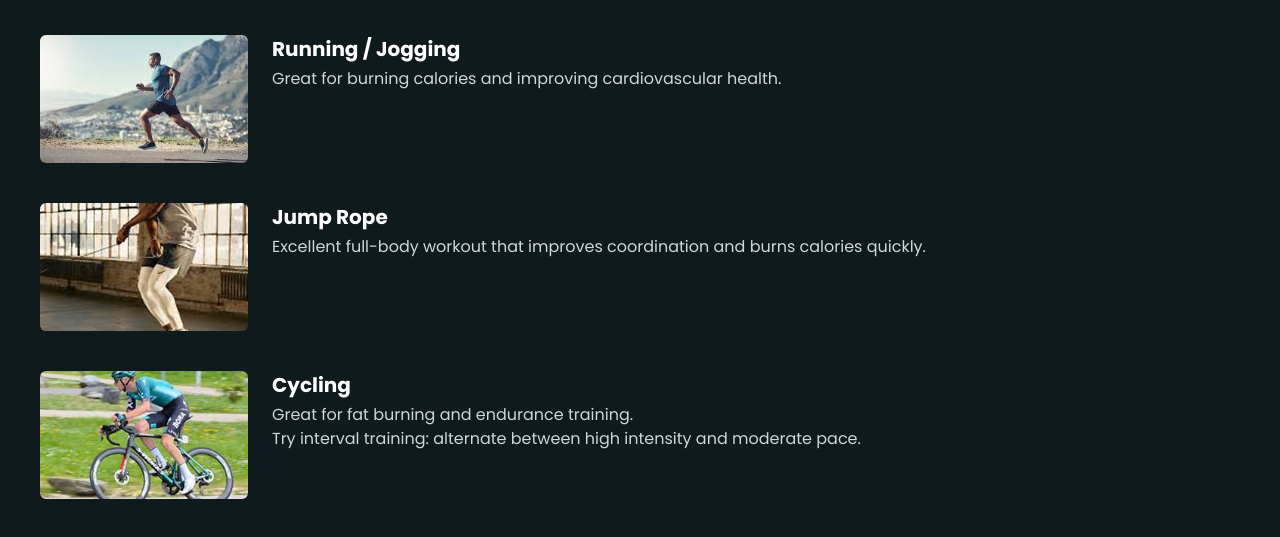
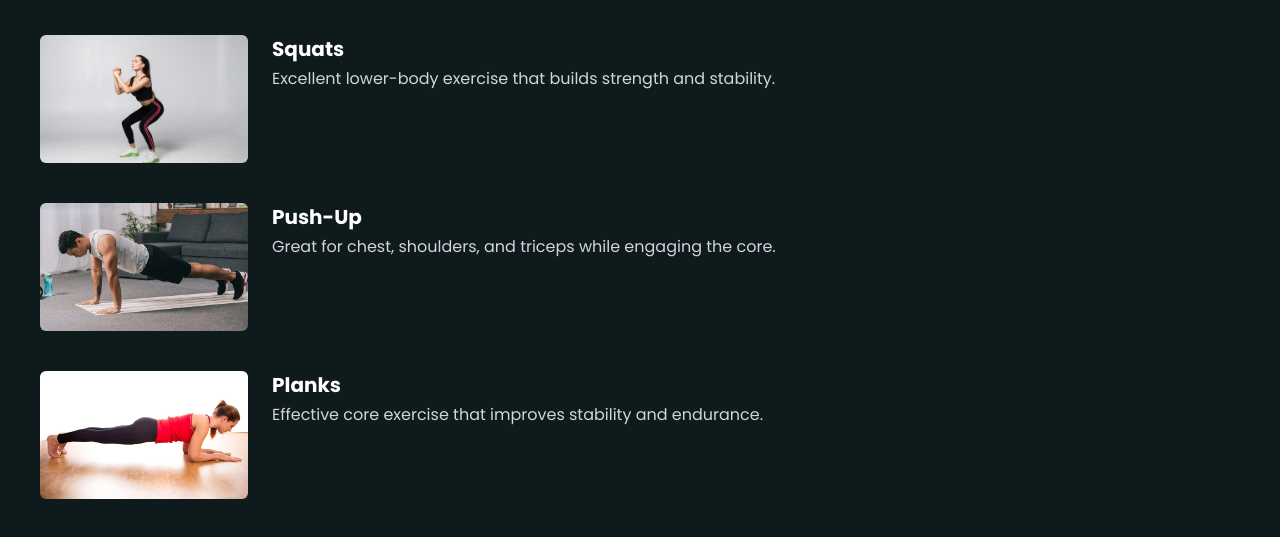
Before and after one commit to carloslrnts/FITnSYNC, a website: page pages/bodyweightwork.html in a window 1280 px wide. Shown: the part 197-734 px from the top of the page. Drawn offline with nearby package versions, Linux system fonts and the light colour scheme; files that its build step writes are made by us from their sources; sample sign-in values are in the browser's storage.

Commit message:
added new assets and update several pages

```diff
--- a/pages/bodyweightwork.html
+++ b/pages/bodyweightwork.html
@@ -72,49 +72,44 @@
 
       <!-- LIST -->
       <div class="space-y-10">
-        <!-- Running -->
+        <!-- Squats -->
         <div class="flex items-start space-x-6">
           <img
-            src="../assets/weight/running.png"
+            src="../assets/bodyweight/squats.jpg"
             class="w-52 h-32 object-cover rounded-md transition-all duration-300 transform hover:scale-105 hover:brightness-110 hover:shadow-lg"
           />
           <div>
-            <h3 class="text-xl font-bold mb-1">Running / Jogging</h3>
+            <h3 class="text-xl font-bold mb-1">Squats</h3>
             <p class="text-gray-300">
-              Great for burning calories and improving cardiovascular health.
+              Excellent lower-body exercise that builds strength and stability.
             </p>
           </div>
         </div>
 
-        <!-- Jump Rope -->
+        <!-- Push-Up -->
         <div class="flex items-start space-x-6">
           <img
-            src="../assets/weight/jumprope.png"
+            src="../assets/bodyweight/pushup.jpg"
             class="w-52 h-32 object-cover rounded-md transition-all duration-300 transform hover:scale-105 hover:brightness-110 hover:shadow-lg"
           />
           <div>
-            <h3 class="text-xl font-bold mb-1">Jump Rope</h3>
+            <h3 class="text-xl font-bold mb-1">Push-Up</h3>
             <p class="text-gray-300">
-              Excellent full-body workout that improves coordination and burns
-              calories quickly.
+              Great for chest, shoulders, and triceps while engaging the core.
             </p>
           </div>
         </div>
 
-        <!-- Cycling -->
+        <!-- Planks -->
         <div class="flex items-start space-x-6">
           <img
-            src="../assets/weight/cycling.png"
+            src="../assets/bodyweight/planks.webp"
             class="w-52 h-32 object-cover rounded-md transition-all duration-300 transform hover:scale-105 hover:brightness-110 hover:shadow-lg"
           />
           <div>
-            <h3 class="text-xl font-bold mb-1">Cycling</h3>
+            <h3 class="text-xl font-bold mb-1">Planks</h3>
             <p class="text-gray-300">
-              Great for fat burning and endurance training.
-            </p>
-            <p class="text-gray-300">
-              Try interval training: alternate between high intensity and
-              moderate pace.
+              Effective core exercise that improves stability and endurance.
             </p>
           </div>
         </div>
```
Also changed, not shown: assets/bodyweight/planks.webp (added), assets/bodyweight/pushup.jpg (added), assets/bodyweight/squats.jpg (added).
